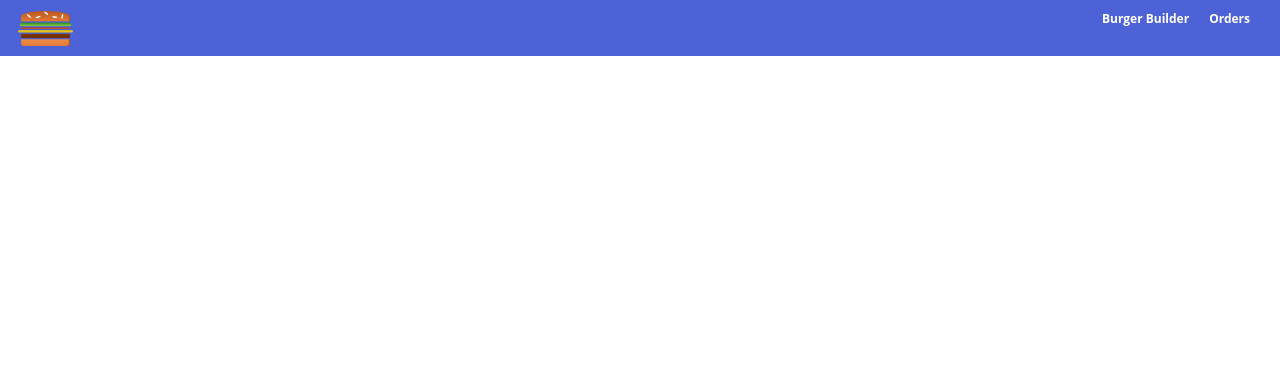
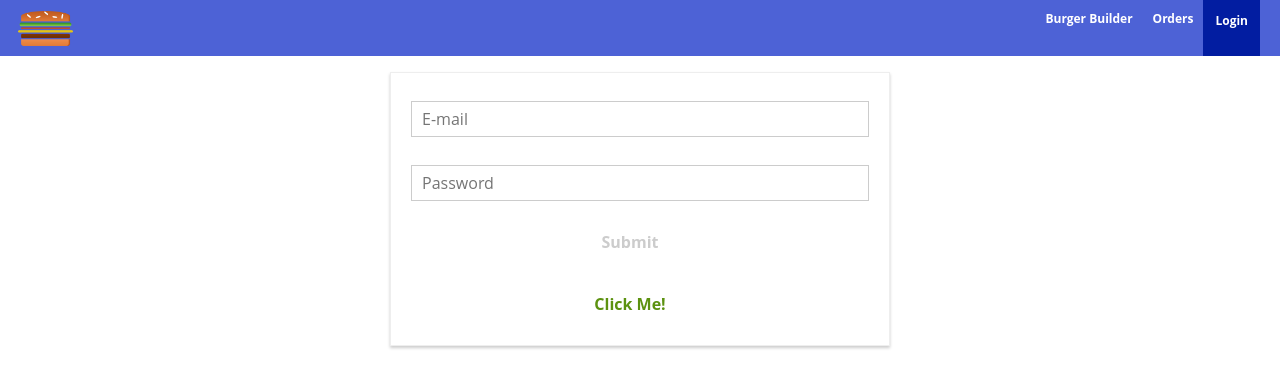
Before and after one commit to giacomo9999/react-bb-201220, a React (Create React App) app: page /auth in a window 1280 px wide. Shown: the top 388 px of the page. Built offline with nearby package versions, Linux system fonts and the light colour scheme; the HTML template or start-up script is replaced by a standard one.

Commit message:
What a mess.

```diff
--- a/src/App.js
+++ b/src/App.js
@@ -4,6 +4,7 @@
 import BurgerBuilder from "./containers/BurgerBuilder/BurgerBuilder";
 import Checkout from "./containers/Checkout/Checkout";
 import Orders from "./containers/Orders/Orders";
+import Auth from "./containers/Auth/Auth";
 
 class App extends Component {
   render() {
@@ -13,6 +14,7 @@
           <Switch>
             <Route path="/checkout" component={Checkout} />
             <Route path="/orders" component={Orders} />
+            <Route path="/auth" component={Auth} />
             <Route exact path="/" component={BurgerBuilder} />
           </Switch>
         </Layout>
--- a/src/components/Navigation/NavigationItems/NavigationItems.js
+++ b/src/components/Navigation/NavigationItems/NavigationItems.js
@@ -6,6 +6,7 @@
   <ul className={classes.NavigationItems}>
     <NavigationItem link="/">Burger Builder</NavigationItem>
     <NavigationItem link="/orders">Orders</NavigationItem>
+    <NavigationItem link="/auth">Login</NavigationItem>
   </ul>
 );
 
--- /dev/null
+++ b/src/containers/Auth/Auth.js
@@ -0,0 +1,126 @@
+import React, { Component } from "react";
+
+import Input from "../../components/UI/Input/Input";
+import Button from "../../components/UI/Button/Button";
+
+import classes from "./Auth.module.css";
+
+class Auth extends Component {
+  state = {
+    controls: {
+      email: {
+        elementType: "input",
+        elementConfig: { type: "text", placeholder: "E-mail" },
+        value: "",
+        validation: { required: true, isEmail: true },
+        valid: false,
+        touched: false,
+      },
+      password: {
+        elementType: "input",
+        elementConfig: { type: "password", placeholder: "Password" },
+        value: "",
+        validation: { required: true, minLength: 6 },
+        valid: false,
+        touched: false,
+      },
+    },
+  };
+
+  handleInputChange = (e, inputId) => {
+    e.preventDefault();
+    const updatedControls = this.state.controls;
+    const updatedFormElem = { ...updatedControls[inputId] };
+    updatedFormElem.value = e.target.value;
+    updatedFormElem.valid = this.checkValidity(
+      updatedFormElem.value,
+      updatedFormElem.validation
+    );
+    updatedFormElem.touched = true;
+    updatedControls[inputId] = updatedFormElem;
+
+    let formIsValid = true;
+    for (let inputID in updatedControls) {
+      formIsValid = updatedControls[inputID].valid && formIsValid;
+    }
+
+    this.setState({ controls: updatedControls, formIsValid: formIsValid });
+  };
+
+  handleSubmit = (e) => {
+    e.preventDefault();
+    console.log("Handling submit.");
+  };
+
+  checkValidity(value, rules) {
+    let isValid = true;
+    if (!rules) {
+      return true;
+    }
+
+    if (rules.required) {
+      isValid = value.trim() !== "" && isValid;
+    }
+
+    if (rules.minLength) {
+      isValid = value.length >= rules.minLength && isValid;
+    }
+
+    if (rules.maxLength) {
+      isValid = value.length <= rules.maxLength && isValid;
+    }
+
+    if (rules.isEmail) {
+      const pattern = /[a-z0-9!#$%&'*+/=?^_`{|}~-]+(?:\.[a-z0-9!#$%&'*+/=?^_`{|}~-]+)*@(?:[a-z0-9](?:[a-z0-9-]*[a-z0-9])?\.)+[a-z0-9](?:[a-z0-9-]*[a-z0-9])?/;
+      isValid = pattern.test(value) && isValid;
+    }
+
+    if (rules.isNumeric) {
+      const pattern = /^\d+$/;
+      isValid = pattern.test(value) && isValid;
+    }
+
+    return isValid;
+  }
+
+  render() {
+    const formElementsArray = [];
+    for (let key in this.state.controls) {
+      formElementsArray.push({ id: key, config: this.state.controls[key] });
+    }
+    const form = formElementsArray.map((elem) => (
+      <Input
+        changed={(e) => this.handleInputChange(e, elem.id)}
+        key={elem.id}
+        elementType={elem.config.elementType}
+        elementConfig={elem.config.elementConfig}
+        value={elem.config.value}
+        invalid={!elem.config.valid}
+        shouldValidate={elem.config.validation}
+        touched={elem.config.touched}
+      />
+    ));
+    return (
+      <div className={classes.Login}>
+        <form>
+          {form}
+          <Button
+            btnType="Success"
+            disabled={!this.state.formIsValid}
+            clicked={this.handleSubmit}
+          >
+            Submit
+          </Button>
+        </form>
+        <Button
+          btnType="Success"
+          onClick={() => console.log("Button clicked.")}
+        >
+          Click Me!
+        </Button>
+      </div>
+    );
+  }
+}
+
+export default Auth;
--- /dev/null
+++ b/src/containers/Auth/Auth.module.css
@@ -0,0 +1,17 @@
+.Login {
+    margin: 20px auto;
+    width: 80%;
+    text-align: center;
+    box-shadow: 0 2px 3px #ccc;
+    border: 1px solid #eee;
+    padding: 10px;
+    box-sizing: border-box;
+  }
+
+
+
+  @media (min-width: 600px) {
+    .Login {
+      width: 500px;
+    }
+  }
--- a/src/containers/Checkout/ContactData/ContactData.js
+++ b/src/containers/Checkout/ContactData/ContactData.js
@@ -82,17 +82,36 @@
     this.props.onSubmitOrder(order);
   };
 
-  checkValidity = (value, rules) => {
+  checkValidity(value, rules) {
     let isValid = true;
+    if (!rules) {
+      return true;
+    }
+
     if (rules.required) {
       isValid = value.trim() !== "" && isValid;
     }
-    if (rules.inputLength) {
-      isValid = value.length === rules.inputLength && isValid;
+
+    if (rules.minLength) {
+      isValid = value.length >= rules.minLength && isValid;
+    }
+
+    if (rules.maxLength) {
+      isValid = value.length <= rules.maxLength && isValid;
+    }
+
+    if (rules.isEmail) {
+      const pattern = /[a-z0-9!#$%&'*+/=?^_`{|}~-]+(?:\.[a-z0-9!#$%&'*+/=?^_`{|}~-]+)*@(?:[a-z0-9](?:[a-z0-9-]*[a-z0-9])?\.)+[a-z0-9](?:[a-z0-9-]*[a-z0-9])?/;
+      isValid = pattern.test(value) && isValid;
+    }
+
+    if (rules.isNumeric) {
+      const pattern = /^\d+$/;
+      isValid = pattern.test(value) && isValid;
     }
 
     return isValid;
-  };
+  }
 
   handleChange = (e, inputId) => {
     e.preventDefault();
```
Also changed, not shown: 1 other file (tests, documents, lock files or other folders).
